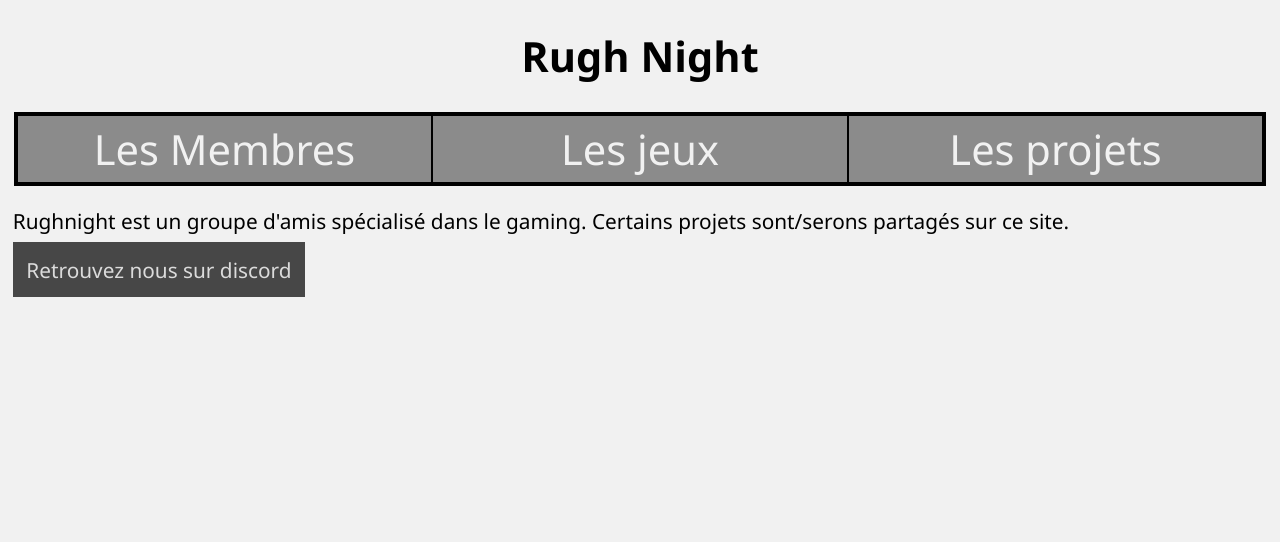
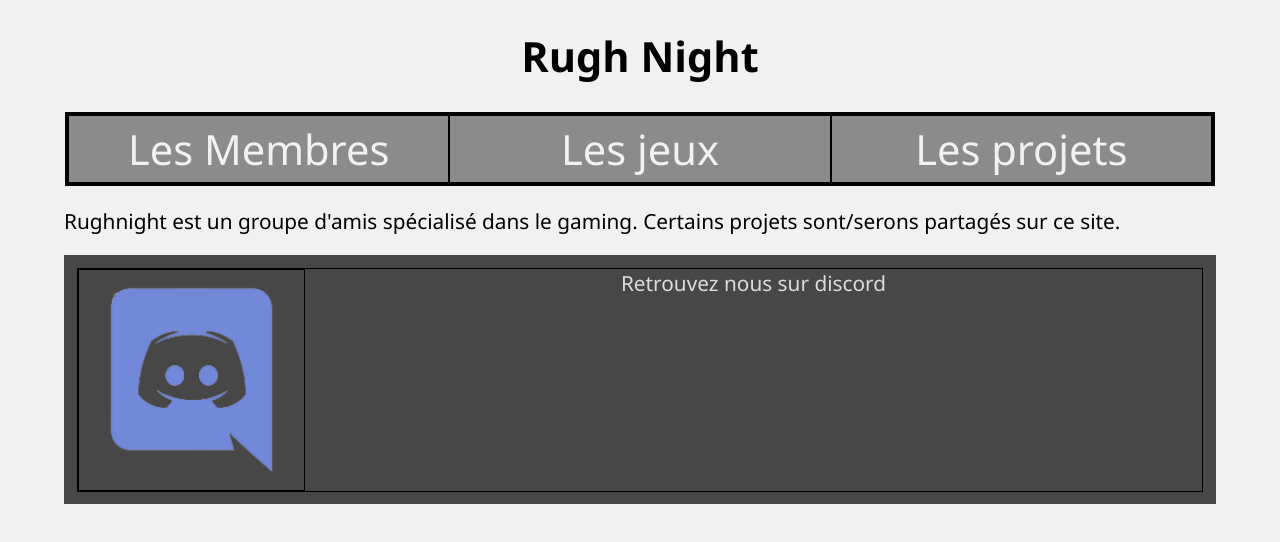
Before and after one commit to rapych/Web-rughnight, a plain HTML site: page index.html in a window 1280 px wide. Drawn offline with Linux system fonts and the light colour scheme.

Commit message:
Change discord button style

```diff
--- a/index.html
+++ b/index.html
@@ -13,9 +13,10 @@
             <a href="#projects" class="menubtn">Les projets</a>
         </div>
         <p>Rughnight est un groupe d'amis spécialisé dans le gaming. Certains projets sont/serons partagés sur ce site.</p>
-        <span class="discordInvite">
+        <div class="discordInvite">
+            <a href="https://discord.gg/ZNfUSmGzVz" id="discordlink"><img src="/images/discord.png" alt="Discord image"/><span>Retrouvez nous sur discord</span></a>
+        </div>
 
-            <a href="https://discord.gg/ZNfUSmGzVz" id="discordlink">Retrouvez nous sur discord</a>
-        </div>
+        <script href="app.js"></script>
     </body>
 </html>
--- a/styles.css
+++ b/styles.css
@@ -2,7 +2,8 @@ body{
     background-color: #f1f1f1;
     font-size: 130%;
     font-family: 'Segoe UI', Tahoma, Geneva, Verdana, sans-serif;
-    margin: 1%;
+    margin-left: 5%;
+    margin-right: 5%;
 }
 
 h1{
@@ -31,15 +32,31 @@ h1{
 }
 
 .discordInvite{
-
+    display: flex;
+    flex-direction: row;
     border: 1px solid #474747;
     background-color: #474747;
     color: rgb(206, 204, 231);
     padding: 1%;
+}
+
+
+.discordInvite span{
+    color: rgb(219, 219, 219);
+    flex: 1;
+    text-align: center;
 
 }
 
-#discordlink{
+.discordInvite a{
     text-decoration: solid;
-    color: rgb(219, 219, 219);
+    border: 1px solid black;
+    display: flex;
+    flex: 1;
 }
+
+.discordInvite img{
+    flex: 0;
+    width: 20%;
+    border: 1px solid black;
+}
```
Also changed, not shown: notrehebergeur/index.html (+3 -0 lines), app.js (added), images/discord.png (added), 1 other file.
